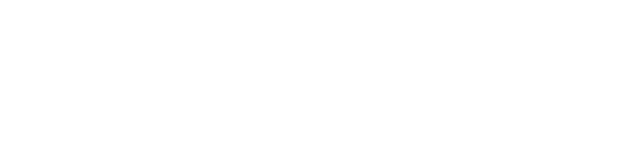
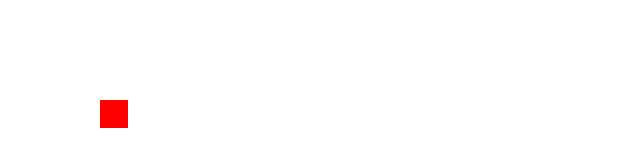
Before and after one commit to ThalesAbdon/PlataformGame, a plain HTML site: page index.html in a window 1280 px wide. Shown: the full height of the page, 0-640 px from the left. Drawn offline with Linux system fonts and the light colour scheme.

Commit message:
Criação do personagem(player)

```diff
--- a/index.html
+++ b/index.html
@@ -1,3 +1,8 @@
+<style>
+  body {
+    margin: 0;
+  }
+</style>
 <canvas> </canvas>
 
 <script src="index.js"></script>
--- a/index.js
+++ b/index.js
@@ -2,6 +2,24 @@ const canvas = document.querySelector('canvas')
 
 const c = canvas.getContext('2d')
 
-console.log(c)
+canvas.width = innerWidth
+canvas.height = innerHeight
 
-{{{{{{{{{{{{{{{{{{{{{{}}}}}}}}}}}}}}}}}}}}}}
+class Player{
+    constructor(){
+        this.position = {
+            x: 100,
+            y: 100
+        }
+        this.width = 28
+
+        this.height = 28
+    }
+    draw(){
+        c.fillStyle = 'red'
+        c.fillRect(this.position.x,this.position.y,this.width,this.height)
+    }
+}
+
+const player = new Player()
+player.draw()
```
